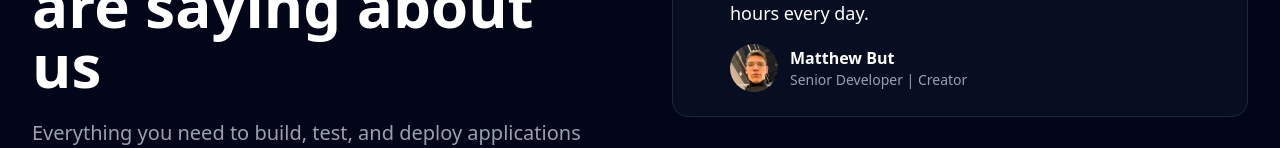
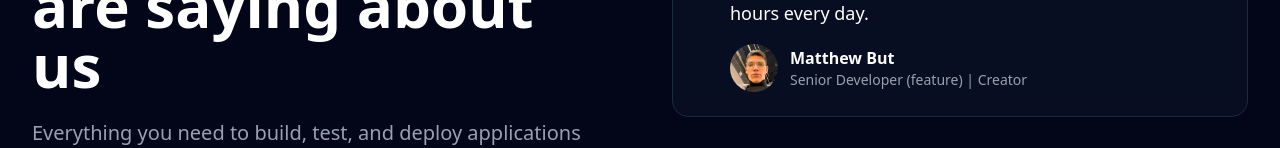
Before and after one commit to Arioteee/CodeFlow, a React (Vite) app: page / in a window 1280 px wide. Shown: the part 3410-3558 px from the top of the page. Built offline with nearby package versions, Linux system fonts and the light colour scheme.

Commit message:
refactor: edit role

```diff
--- a/src/data/TestimonialsData.js
+++ b/src/data/TestimonialsData.js
@@ -5,7 +5,7 @@ import woman from '../../public/images/women.jpg'
 export const testimonials = [
 	{
 		name: 'Matthew But',
-		role: 'Senior Developer | Creator',
+		role: 'Senior Developer (feature) | Creator',
 		image: me,
 		content:
 			'This AI-powered development platform has revolutionized how we write code. The intelligent suggestions save us hours every day.',
```
